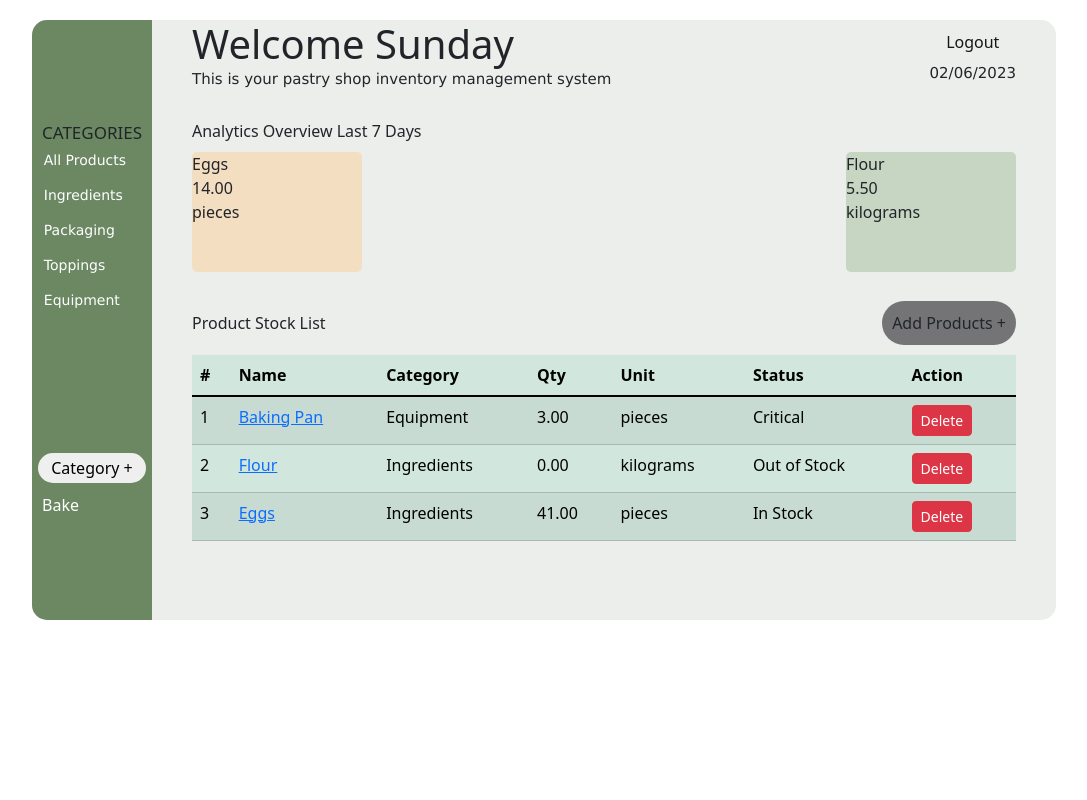
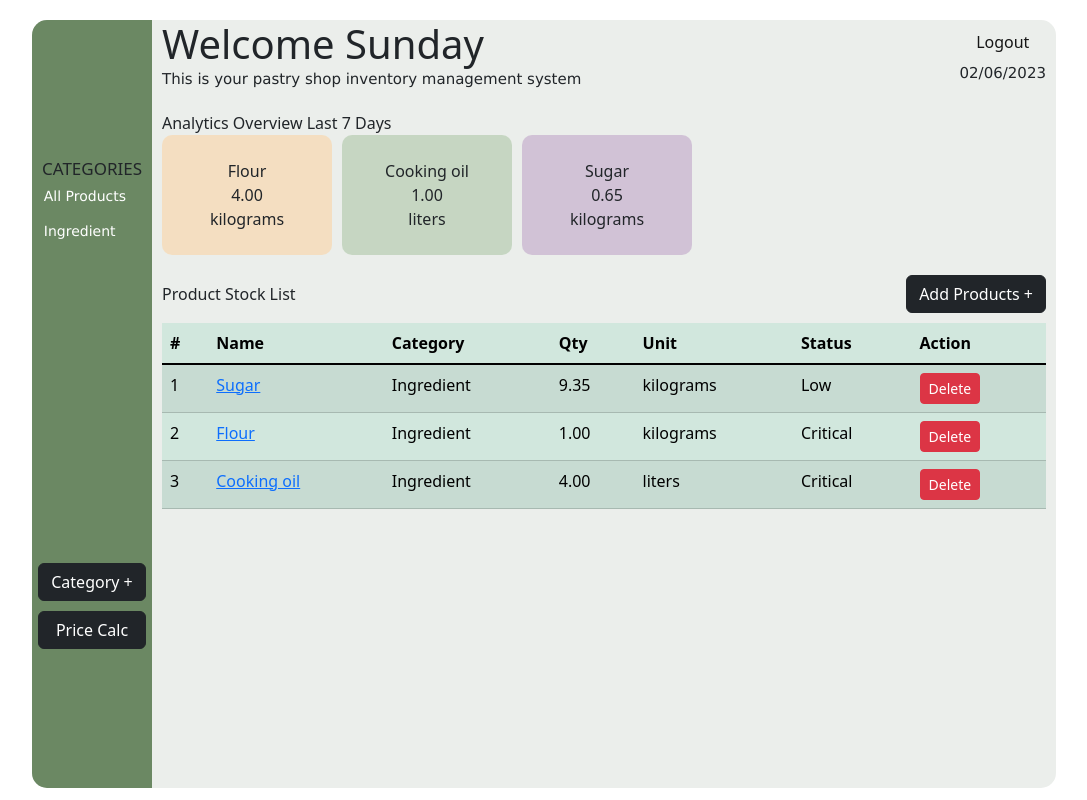
Before and after one commit to sundayirvine-code/pastrypro, a Flask app: page /inventory in a window 1280 px wide. Shown: the whole page, without its empty margins (96-1183 px from the left). Run offline with Flask 3, Linux system fonts and the light colour scheme; a user stored in the database is signed in; data comes from the database, SQL or seed files in the repository.

Commit message:
successfuly able to do simple analytics

```diff
--- a/app.py
+++ b/app.py
@@ -9,6 +9,8 @@
 import datetime
 
 from forms import RegistrationForm, LoginForm
+
+from decimal import Decimal
 
 app = Flask(__name__)
 
@@ -112,14 +114,33 @@
 class BakedProduct(db.Model):
     id = db.Column(db.Integer, primary_key=True)
     name = db.Column(db.String(100), nullable=False)
-    quantity = db.Column(db.Numeric(precision=8, scale=2), nullable=False)  # Updated to use Numeric with precision and scale
-    total_price = db.Column(db.Numeric(precision=8, scale=2), nullable=False)  # Updated to use Numeric with precision and scale
+    quantity = db.Column(db.Numeric(precision=8, scale=2), nullable=False)
+    cost_price = db.Column(db.Numeric(precision=8, scale=2), nullable=False)
+    selling_price = db.Column(db.Numeric(precision=8, scale=2), nullable=False)
     date_baked = db.Column(db.DateTime, default=datetime.datetime.utcnow)
     unit_of_measurement_id = db.Column(db.Integer, db.ForeignKey('unit_of_measurement.id'), nullable=False)
     ingredients = db.relationship('BakedProductIngredient', backref='baked_product', lazy=True)
+    user_id = db.Column(db.Integer, db.ForeignKey('user.id'), nullable=False)
+    user = db.relationship('User', backref=db.backref('baked_products', lazy=True))
 
     def __repr__(self):
-        return f"BakedProduct('{self.name}', '{self.quantity}', '{self.total_price}', '{self.date_baked}')"
+        return f"BakedProduct('{self.name}', '{self.quantity}', '{self.cost_price}', '{self.selling_price}', '{self.date_baked}')"
+
+    def calculate_selling_price(self, cost_price, labour_cost, electricity_cost, transportation_cost):
+        # Calculate the selling price based on the cost price and other factors
+        # Tax is set to 16% (0.16)
+
+        tax_percentage = Decimal('0.16')
+
+        total_cost = Decimal(cost_price) + Decimal(labour_cost) + Decimal(electricity_cost) + Decimal(transportation_cost)
+        selling_price = total_cost / (Decimal('1.00') - tax_percentage)
+
+        # Approximating the selling price to the nearest 0.25 value
+        selling_price = round(selling_price * Decimal('4')) / Decimal('4')
+
+        self.selling_price = selling_price
+
+        return selling_price
 
 
 class BakedProductIngredient(db.Model):
@@ -195,7 +216,6 @@
     flash('You have been logged out.', 'info')
     return redirect(url_for('home'))
 
-
 def get_category_name(category_id):
         with app.app_context():
             user_id = current_user.id
@@ -241,7 +261,7 @@
     .filter(BakedProduct.date_baked.between(start_date, end_date)) \
     .group_by(BakedProductIngredient.product_id) \
     .order_by(func.sum(BakedProductIngredient.quantity).desc()) \
-    .limit(4) \
+    .limit(6) \
     .subquery()
 
     top_ingredients = db.session.query(Product.name, top_ingredient_ids.c.total_quantity, UnitOfMeasurement.name) \
@@ -462,9 +482,14 @@
         data = request.get_json()
         pastry_name = data.get('name')
         quantity = data.get('quantity')
+        totalPrice = data.get('totalPrice')
+        labor_cost = data.get('laborCost')
+        electricity_cost = data.get('electricityCost')
+        rent_cost = data.get('rentCost')
+        water_cost = data.get('waterCost')
+        transportation_cost = data.get('transportationCost')
+        unit_id = data.get('unit')
         ingredients = data.get('ingredients')
-        totalPrice = data.get('totalPrice')
-        unit_id = data.get('unit')
 
         # Check ingredient availability
         for ingredient in ingredients:
@@ -480,7 +505,21 @@
                 return jsonify({"error": f"Insufficient quantity for product {product.name}."}), 400
 
         # Create baked product
-        baked_product = BakedProduct(name=pastry_name, quantity=quantity, total_price=totalPrice, unit_of_measurement_id=unit_id)
+        cost_price = Decimal(totalPrice)
+        user_id = current_user.id
+        user = User.query.get(user_id)
+        baked_product = BakedProduct(name=pastry_name, quantity=quantity, cost_price=cost_price, unit_of_measurement_id=unit_id, user=user)
+
+        # Calculate selling price
+        selling_price = baked_product.calculate_selling_price(
+            cost_price=cost_price,
+            labour_cost=Decimal(labor_cost),
+            electricity_cost=Decimal(electricity_cost),
+            #rent_cost=Decimal(rent_cost),
+            #water_cost=Decimal(water_cost),
+            transportation_cost=Decimal(transportation_cost)
+        )
+
         db.session.add(baked_product)
         db.session.flush()
 
@@ -497,14 +536,17 @@
             db.session.add(baked_product_ingredient)
 
             # Update product quantity
-            from decimal import Decimal
             product_quantity = Decimal(product_quantity)
+            product = Product.query.get(product_id)
             product.quantity -= product_quantity
             db.session.add(product)
 
         db.session.commit()
 
-        return jsonify({"message": "Baked product created successfully."}), 200
+        return jsonify({
+            "message": "Baked product created successfully.",
+            "selling_price": selling_price
+            }), 200
 
 
 @app.route('/ingredients/search')
@@ -512,7 +554,8 @@
 def search_ingredients():
     search_term = request.args.get('term', '')
 
-    ingredients = Product.query.filter(Product.name.ilike(f'%{search_term}%')).all()
+    ingredients = Product.query.filter(
+    Product.name.ilike(f'%{search_term}%'), Product.user_id == current_user.id).all()
     response = [{'id': ingredient.id, 'label': ingredient.name, 'value': ingredient.name, 'price': ingredient.price} for ingredient in ingredients]
 
     return jsonify(response)
--- a/static/styles/inventory.css
+++ b/static/styles/inventory.css
@@ -15,7 +15,7 @@
 
 #container{
     width: 80vw;
-    height: 600px;
+    height: 96vh;
     display: flex;
     justify-content: space-between;
     margin-top: 20px;
@@ -32,6 +32,11 @@
     justify-content: center;
     height: 100%;
     background-color: #6B8863;
+}
+
+#calc-price{
+    margin: 10px auto 0 auto;
+    width: 90%;
 }
 
 .aside h5{
@@ -72,22 +77,14 @@
     align-items: center;
 }
 
-#add-category{
-    width: 90%;
-    margin: 10px 0;
-    height: 30px;
-    border: none;
-    outline: none;
-    cursor: pointer;
-    border-radius: 35px;
-}
+
 
 .error{
     color: #FF0000;
 }
 
 .main{
-    width: calc(100% - 200px);
+    width: calc(100% - 140px);
     display: flex;
     flex-direction: column;
     margin: 0 auto;
@@ -114,10 +111,9 @@
 #overview{
     margin-top: 20px;
     width: 100%;
-    height: 170px;
+    height: fit-content;
     display: flex;
     flex-direction: column;
-    justify-content: space-evenly;
 }
 
 #view_title{
@@ -126,13 +122,23 @@
 
 .overviews{
     display: flex;
-    justify-content: space-between;
+    flex-wrap: wrap;
+    /*overflow-x: scroll;
+    scroll-snap-type: x mandatory;
+    -webkit-overflow-scrolling: touch;
+    width: 100%;*/
 }
 
 .overview{
     height: 120px;
     width: 170px;
-    border-radius: 5px;
+    display: flex;
+    flex-direction: column;
+    justify-content: center;
+    align-items: center;
+    margin: 0 10px 0 0;
+    border-radius: 10px;
+    scroll-snap-align: start;
 }
 
 .item-4{
@@ -191,11 +197,7 @@
     color: #ebeeeb;
 }
 
-.bake{
-    cursor: pointer;
-    width: 100%;
-    margin-left: 10px;
-}
+
 
 .bake a{
     color: #ffffff;
--- a/templates/inventory.html
+++ b/templates/inventory.html
@@ -52,7 +52,7 @@
               </ul>
 
             <div class="add-category">
-                <input id="add-category" type="button" value="Category +" data-bs-toggle="offcanvas" data-bs-target="#offcanvasWithBothOptions" aria-controls="offcanvasWithBothOptions">
+                <input id="add-category" type="button" value="Category +" data-bs-toggle="offcanvas" data-bs-target="#offcanvasWithBothOptions" aria-controls="offcanvasWithBothOptions" class="btn btn-dark">
 
                 <div class="offcanvas offcanvas-start" data-bs-scroll="true" tabindex="-1" id="offcanvasWithBothOptions" aria-labelledby="offcanvasWithBothOptionsLabel">
                 <div class="offcanvas-header">
@@ -67,9 +67,8 @@
                 </div>
             </div>
 
-            <div class="bake">
-              <a href="{{ url_for('bake') }}">Bake</a>
-            </div>
+            <a href="{{ url_for('bake') }}" class="btn btn-dark" id="calc-price" style="color: white;">Price Calc</a>
+
         </aside>
         <main class="main">
             <header class="header">
@@ -100,6 +99,22 @@
                     </div>
                   {% endfor %}
                 </div>
+
+                <style>
+                  @media (min-width: 768px) {
+                    .overviews {
+                      justify-content: center;
+                    }
+
+                  }
+
+                  @media (min-width: 992px) {
+                    .overviews {
+                      justify-content: flex-start;
+                    }
+                  }
+                </style>
+
             </section>
 
             <div class="offcanvas offcanvas-end" data-bs-scroll="true" tabindex="-1" id="offcanvasWithBothOptionss" aria-labelledby="offcanvasWithBothOptionsLabel">
@@ -110,52 +125,75 @@
                 <div class="offcanvas-body">
                   <form class="row g-3">
                     <div class="col-md-12">
-                          <label for="inputName" class="form-label">Name</label>
-                          <input type="text" class="form-control" id="inputName" required>
+                      <div class="form-floating">
+                        <input type="text" class="form-control no-outline" id="inputName" required autocomplete="off">
+                        <label for="inputName">Name</label>
+                      </div>
                     </div>
                     <div class="col-md-6">
-                          <label for="inputPrice" class="form-label">Price</label>
-                          <input type="number" step="0.01" class="form-control" id="inputPrice" required>
+                      <div class="form-floating">
+                        <input type="number" step="0.01" class="form-control no-outline" id="inputPrice" required min="0">
+                        <label for="inputPrice">Price</label>
+                      </div>
                     </div>
                     <div class="col-6">
-                          <label for="inputCategory" class="form-label">Category</label>
-                          <select id="inputCategory" class="form-select" required>
+                      <div class="form-floating">
+                        <select id="inputCategory" class="form-select no-outline" required autocomplete="off">
                           <option value=""></option>
                           {% for category in categories %}
                             <option value="{{category.id}}">{{category.name}}</option>
                           {% endfor %}
                         </select>
+                        <label for="inputCategory">Category</label>
+                      </div>
                     </div>
                     <div class="col-md-6">
-                          <label for="inputQuantity" class="form-label">Quantity</label>
-                          <input type="number" class="form-control" id="inputQuantity" required>
+                      <div class="form-floating">
+                        <input type="number" class="form-control no-outline" id="inputQuantity" required min="0">
+                        <label for="inputQuantity">Quantity</label>
+                      </div>
                     </div>
                     <div class="col-6">
-                          <label for="inputUnit" class="form-label">Unit</label>
-                          <select id="inputUnit" class="form-select" required>
+                      <div class="form-floating">
+                        <select id="inputUnit" class="form-select no-outline" required autocomplete="off">
                           <option value=""></option>
                           {% for unit in units %}
                             <option value="{{unit.id}}">{{unit.name}}</option>
                           {% endfor %}
                         </select>
+                        <label for="inputUnit">Unit</label>
+                      </div>
                     </div>
                     <div class="col-12">
-                            <label for="inputImage" class="form-label">Image Url</label>
-                            <input type="text" class="form-control" id="inputImage">
+                      <div class="form-floating">
+                        <input type="text" class="form-control no-outline" id="inputImage" autocomplete="off">
+                        <label for="inputImage">Image URL</label>
+                      </div>
                     </div>
                     <div class="col-md-12">
-                            <label for="inputDescription" class="form-label">Description</label>
-                            <textarea class="form-control" id="inputDescription" required rows="5"></textarea>
+                      <div class="form-floating">
+                        <textarea class="form-control no-outline" id="inputDescription" required rows="5" autocomplete="off" style="height: 120px;"></textarea>
+                        <label for="inputDescription">Description</label>
+                      </div>
                     </div>
                     <div class="col-12">
-                          <button type="submit" class="btn btn-primary create_product" id="createProductBtn">Create Product</button>
+                      <button type="submit" class="btn btn-dark create_product" id="createProductBtn">Create Product</button>
                     </div>
                   </form>
+
+                  <style>
+                    .no-outline:focus {
+                      outline: none;
+                      box-shadow: none;
+                    }
+                  </style>
+
+
                 </div>
                 </div>
                 <div class="stock">
                     <div class="stock-title">Product Stock List</div>
-                    <div class="add-products" data-bs-toggle="offcanvas" data-bs-target="#offcanvasWithBothOptionss" aria-controls="offcanvasWithBothOptions">Add Products +</div>
+                    <div class="add-products btn btn-dark " data-bs-toggle="offcanvas" data-bs-target="#offcanvasWithBothOptionss" aria-controls="offcanvasWithBothOptions">Add Products +</div>
                 </div>
             <section id="stock-list">
 
```
Also changed, not shown: static/scripts/bake.js (+19 -3 lines), static/styles/bake.css (+13 -0 lines), templates/bake.html (+47 -9 lines), instance/database.db. Lines whose indentation alone changed are shown as unchanged.
